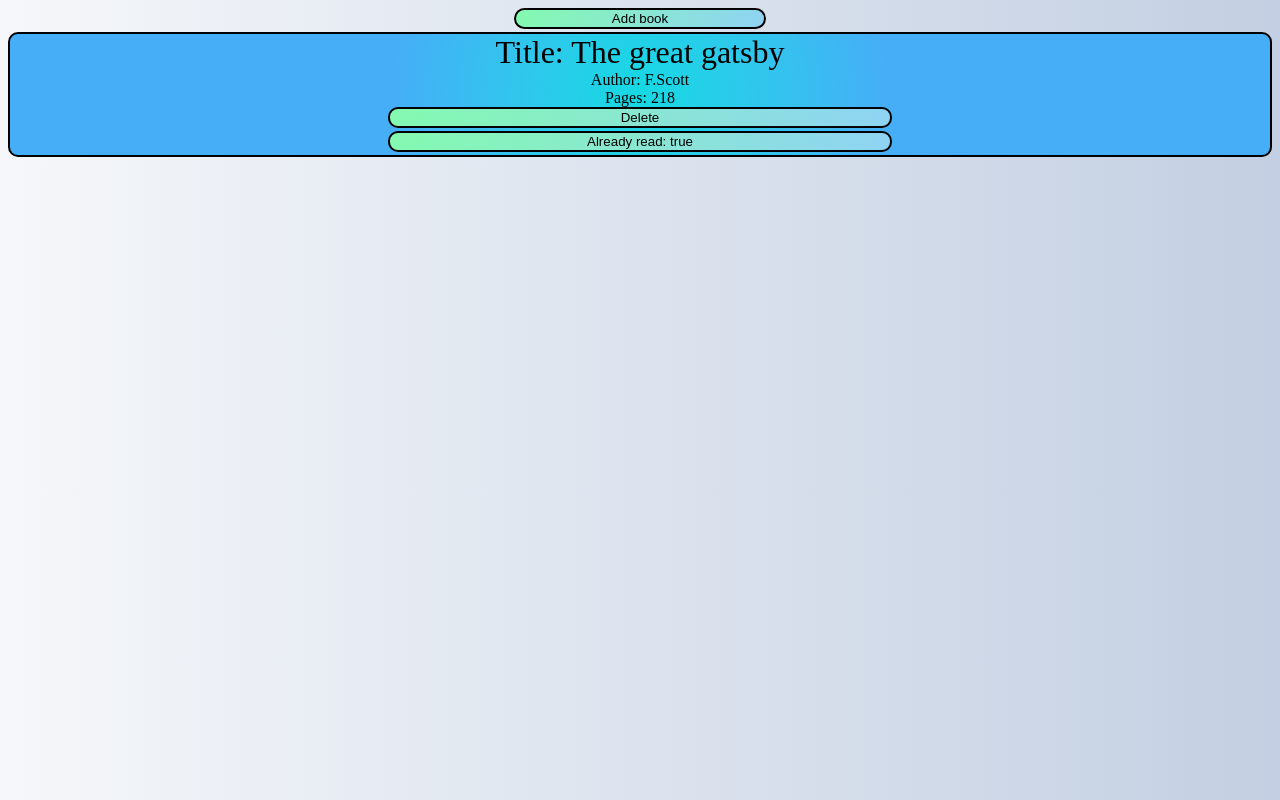
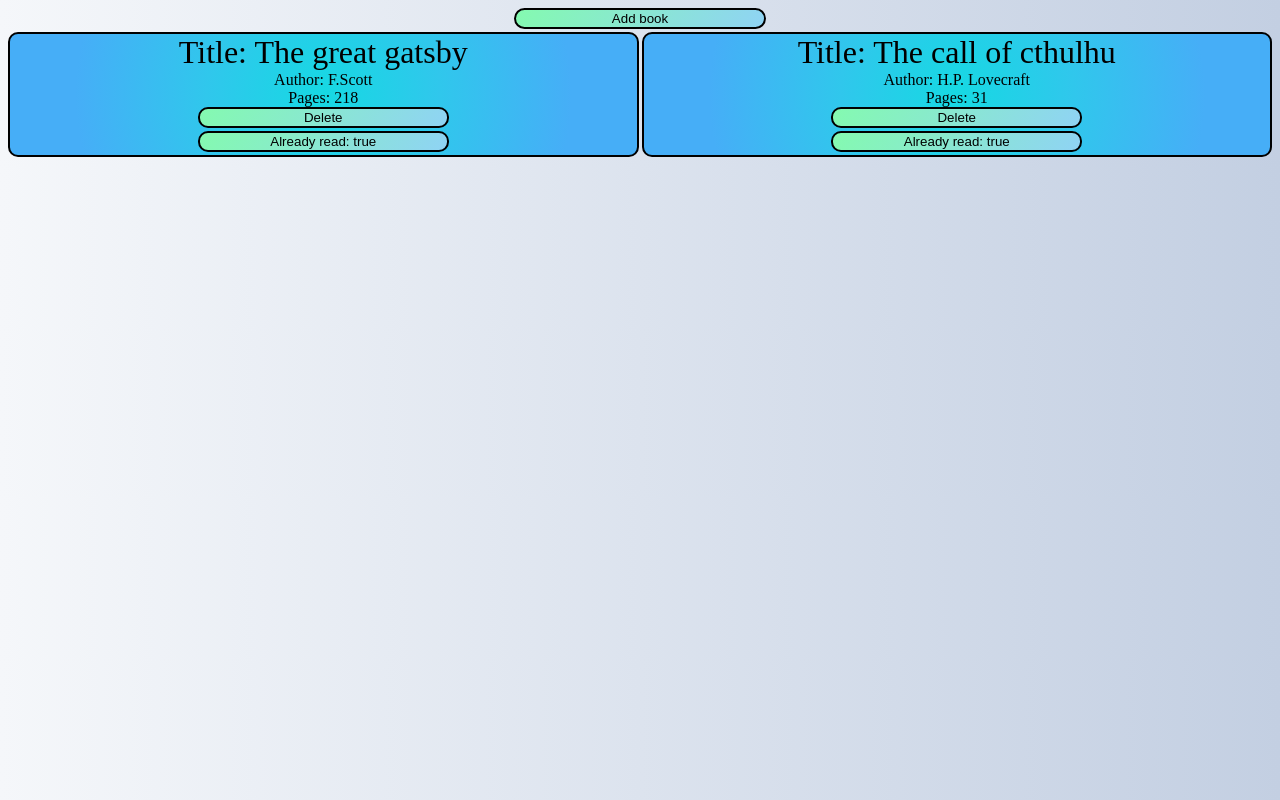
Before and after one commit to Julian-quintero/Library, a plain HTML site: page index.html in a window 1280 px wide. Drawn offline with Linux system fonts and the light colour scheme.

Commit message:
Added better sintax and less css

```diff
--- a/app.js
+++ b/app.js
@@ -11,43 +11,42 @@ class Book {
 
 let tittle = document.getElementById("title");
 
-tittle.addEventListener("keyup",()=>{
+tittle.addEventListener("keyup", () => {
   if (title.value.length > 20) {
-    tittle.value = tittle.value.slice(0,20);
-
+    tittle.value = tittle.value.slice(0, 20);
   }
 })
 
-window.onload = () =>{
+window.onload = () => {
 
-  document.getElementById("form").style.display="none";
+  document.getElementById("form").style.display = "none";
   fillLibrary();
   myLibrary.forEach((book, index) => render(book, index));
 
 }
 
-function showForm(){
-  document.getElementById("form").style.display="block";
-  document.getElementById("showForm").style.display="none";
+function showForm() {
+  document.getElementById("form").style.display = "block";
+  document.getElementById("showForm").style.display = "none";
 
 }
 
 function showElements(form) {
 
-  document.getElementById("showForm").style.display="block";
-  document.getElementById("form").style.display="none";
+  document.getElementById("showForm").style.display = "block";
+  document.getElementById("form").style.display = "none";
 
   reset();
 
-  let book = new Book(form.title.value,form.author.value, form.pages.value, form.checkbox.checked);
+  let book = new Book(form.title.value, form.author.value, form.pages.value, form.checkbox.checked);
 
   myLibrary.push(book);
 
   myLibrary.forEach((book, index) => render(book, index));
 
-  form.title.value="";
-  form.pages.value="";
-  form.author.value="";
+  form.title.value = "";
+  form.pages.value = "";
+  form.author.value = "";
 
 }
 
@@ -57,32 +56,31 @@ function render(params, index) {
 
   let div = document.createElement("div");
   let header = document.createElement("header");
-  let c = document.createElement("div");
   let button = document.createElement("button");
 
+  div.className = "card";
+  div.dataset.id = index;
 
-  div.className = "card";
   header.className = "card-title";
   header.innerHTML = `Title: ${params.title}`;
-  c.className = "card-description";
-  c.innerHTML = `Author: ${params.author}`;
 
-  div.dataset.id = index;
+  container.appendChild(div).appendChild(header);
 
+  div = document.createElement("div");
 
+  div.className = "card-description";
+  div.innerHTML = `Author: ${params.author}`;
 
   button.type = "button";
   button.innerHTML = "Delete";
 
+  header.parentElement.appendChild(div);
 
-  container.appendChild(div).appendChild(header);
-  header.parentElement.appendChild(c);
-  c = document.createElement("div");
-  c.className = "card-pages";
-  c.innerHTML = `Pages: ${params.pages}`;
-  header.parentElement.appendChild(c);
+  div = document.createElement("div");
+  div.className = "card-pages";
+  div.innerHTML = `Pages: ${params.pages}`;
 
-
+  header.parentElement.appendChild(div);
   header.parentElement.appendChild(button);
 
   button.setAttribute("onclick", "deleteBook(`${parentElement.dataset.id}`)");
@@ -90,27 +88,18 @@ function render(params, index) {
   button = document.createElement("button");
   button.type = "button";
 
- button.id=index;
- button.className="readButton";
+  button.id = index;
+  button.className = "readButton";
 
   header.parentElement.appendChild(button);
-
-  button.innerHTML=`Already read: ${myLibrary[index].read}`;
-
-
+  button.innerHTML = `Already read: ${myLibrary[index].read}`;
 
   button.setAttribute("onclick", "readStatus(`${parentElement.dataset.id}`)");
-
-
-
-
-
-
 
 }
 
 function deleteBook(form) {
-  myLibrary.splice(form,1);
+  myLibrary.splice(form, 1);
   reset();
   myLibrary.forEach((book, index) => render(book, index));
 }
@@ -118,21 +107,19 @@ function deleteBook(form) {
 function readStatus(params) {
   let buttonSelector = document.getElementById(params);
 
-  if (  myLibrary[params].read==true) {
-    myLibrary[params].read=false;
-    buttonSelector.innerHTML=`Already read: ${myLibrary[params].read}`;
+  if (myLibrary[params].read == true) {
+    myLibrary[params].read = false;
+    buttonSelector.innerHTML = `Already read: ${myLibrary[params].read}`;
     return;
-  }else
-  myLibrary[params].read=true;
-  buttonSelector.innerHTML= `Already read: ${myLibrary[params].read}`;
+  } else
+    myLibrary[params].read = true;
+  buttonSelector.innerHTML = `Already read: ${myLibrary[params].read}`;
 }
 
 function fillLibrary() {
-  const greatGatsby = new Book("The great gatsby","F.Scott", "218",true);
-
-  myLibrary.push(greatGatsby);
-
-
+  const greatGatsby = new Book("The great gatsby", "F.Scott", "218", true);
+  const call = new Book("The call of cthulhu", "H.P. Lovecraft", "31", true);
+  myLibrary.push(greatGatsby,call);
 }
 
 
@@ -144,5 +131,4 @@ function reset() {
   z.className = "items";
   z.setAttribute("id", "items");
   container.appendChild(z)
-
 }
--- a/styles.css
+++ b/styles.css
@@ -68,10 +68,10 @@ border-radius: 5px;
 }
 
 .card-title{
-    overflow: hidden;
 
     font-size: 2rem;
     text-align: center;
+    word-break: break-all;
 }
 
 .card-description{
```
